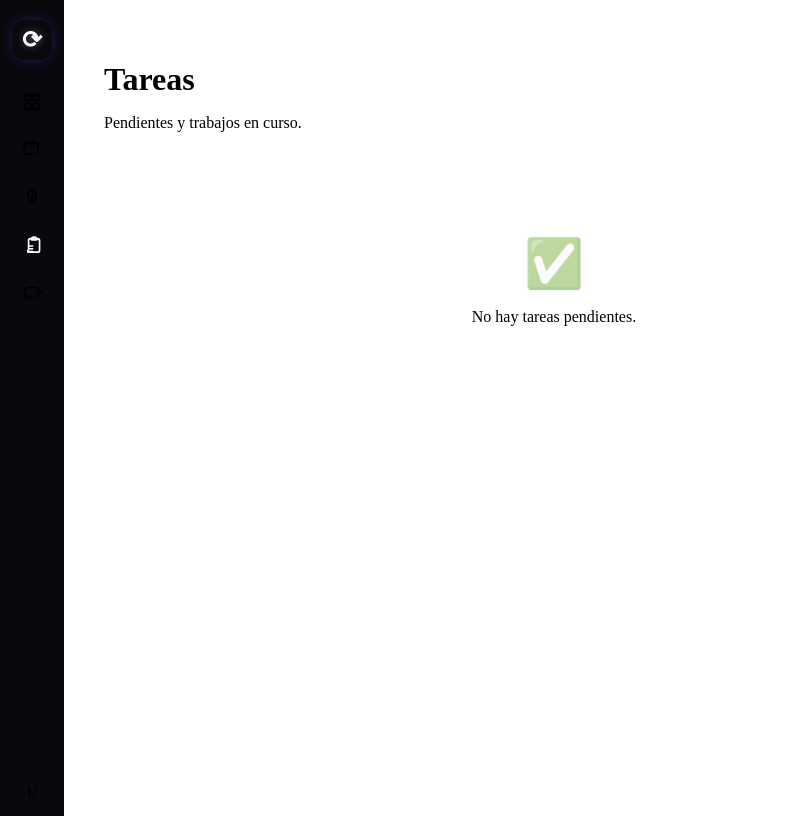
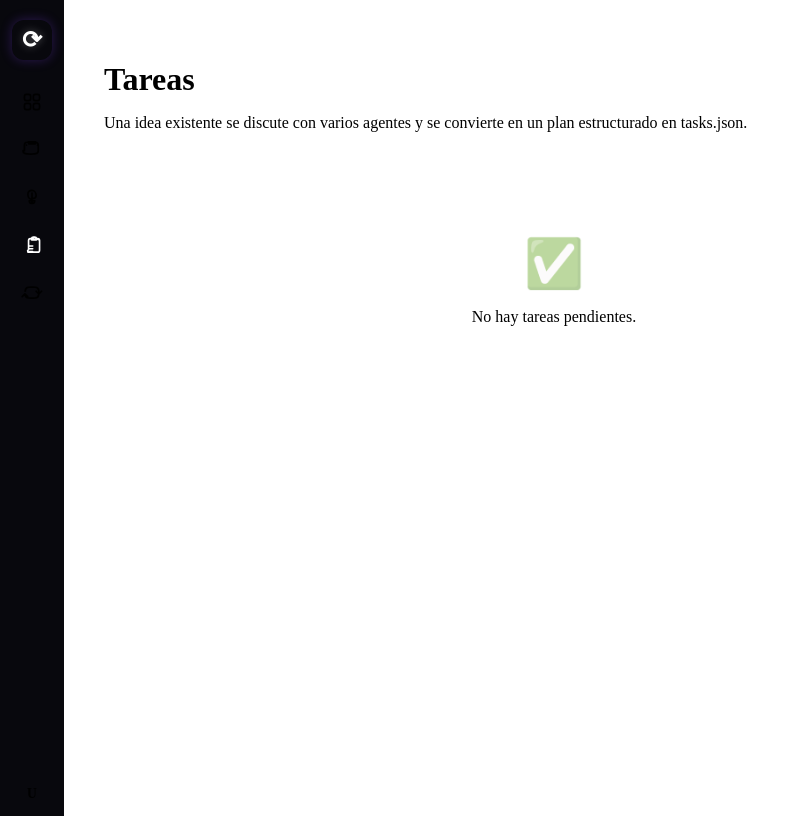
Before and after one commit to looping-louie/app, a Nuxt app: page /app/tareas in a window 1280 px wide. Shown: the whole page, without its empty margins (0-803 px from the left). Built offline with nearby package versions, Linux system fonts and the light colour scheme.

Commit message:
Create tasks page

```diff
--- a/pages/app/tareas.vue
+++ b/pages/app/tareas.vue
@@ -1,7 +1,7 @@
 <template>
   <div class="tareas-page">
     <h1>Tareas</h1>
-    <p class="page-description">Pendientes y trabajos en curso.</p>
+    <p class="page-description">Una idea existente se discute con varios agentes y se convierte en un plan estructurado en tasks.json.</p>
     <div class="empty-state">
       <span class="empty-icon">✅</span>
       <p>No hay tareas pendientes.</p>
```
